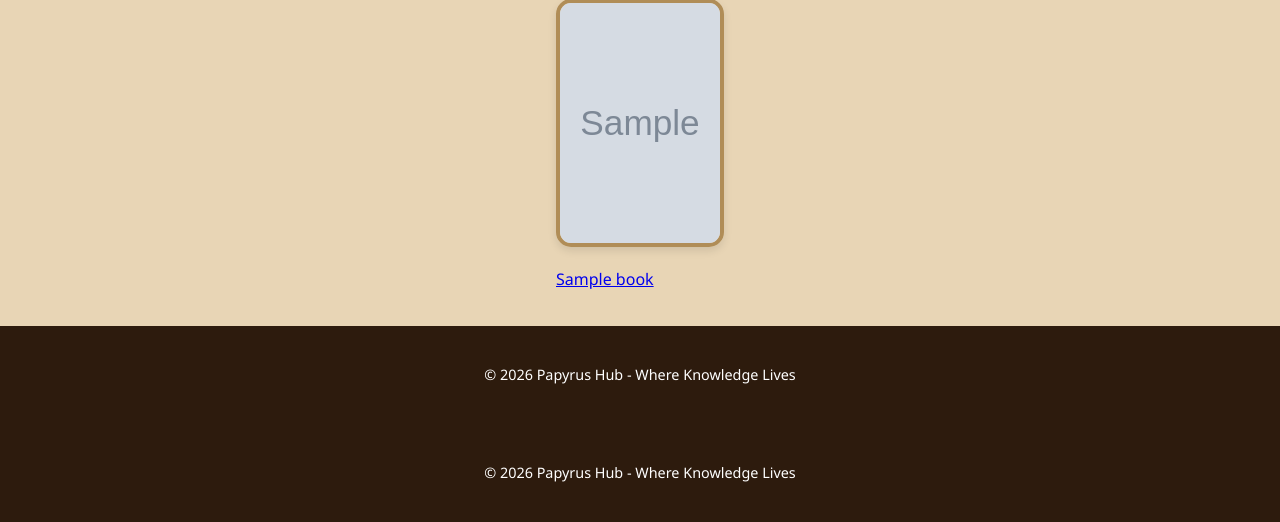
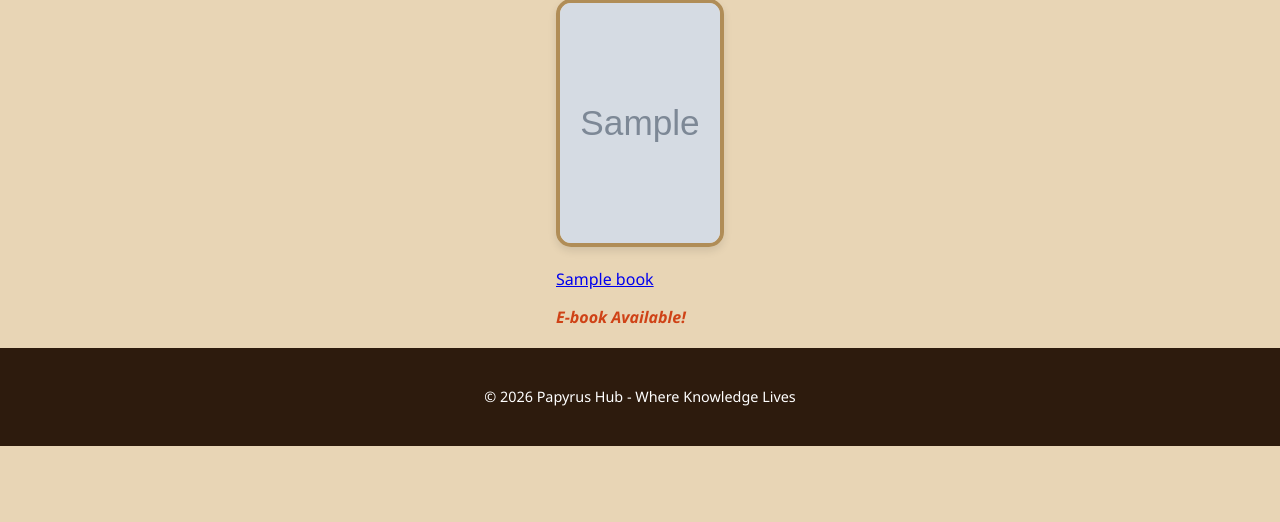
Before and after one commit to if1208-design/Library-Hub, a Django app: page /cover/ in a window 1280 px wide. Shown: the part 392-914 px from the top of the page. After the commit the page ends 838 px from the top, so only its background shows below. Run offline with Django 5.2, Linux system fonts and the light colour scheme; tables that the repository leaves empty hold one stand-in row (values such as "Sample post"); grey boxes marked "Sample" are stand-in pictures.

Commit message:
removed extra footer and returned ebook label in index.html

```diff
--- a/templates/index.html
+++ b/templates/index.html
@@ -67,6 +67,9 @@
                 <img src="{% static 'images/default-book.png' %}" alt="{{ book.title }}">
             {% endif %}
             <p>{{ book.title }}</p>
+            {% if book.ebookAvailable %}
+                <div class="hasEbookLabel">E-book Available!</div>
+            {% endif %}
         </a>
         {% endfor %}
     </div>
@@ -75,9 +78,7 @@
     <p>No books in the library yet.</p>
 {% endif %}
 
-<footer>
-    <p>&copy; 2026 Papyrus Hub - Where Knowledge Lives</p>
-</footer>
+
 <footer>
     <p>&copy; 2026 Papyrus Hub - Where Knowledge Lives</p>
 </footer>
```
